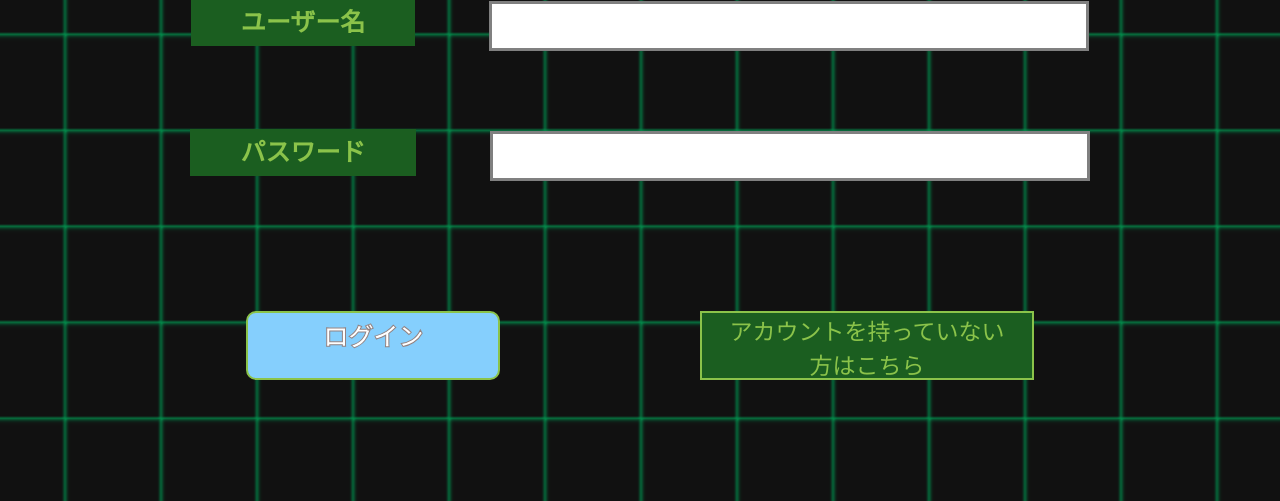
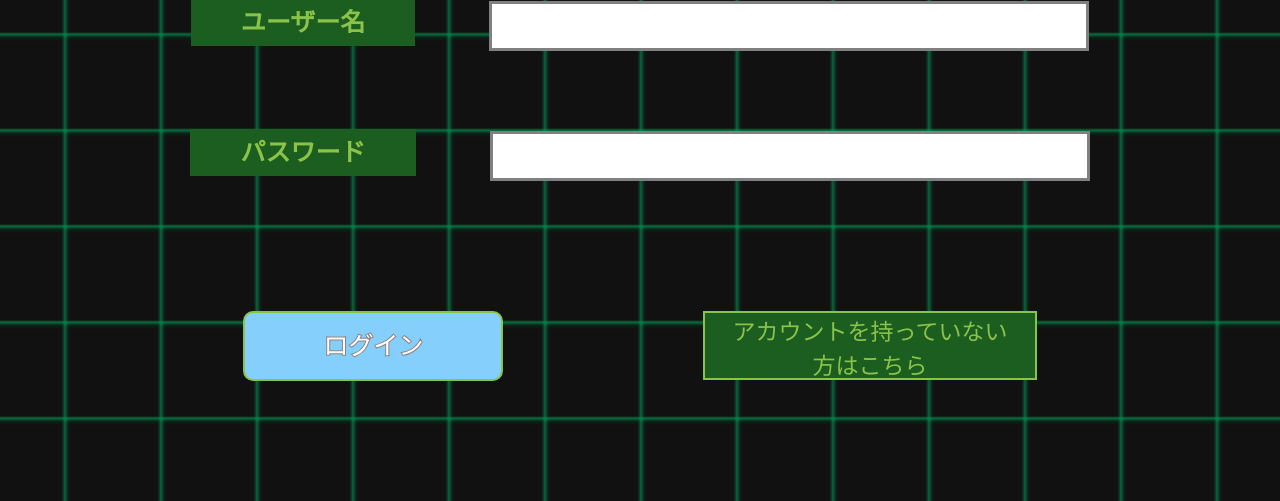
Before and after one commit to yaka2021/S-Learning2024-2, a PHP site: page /2022/login.php in a window 1280 px wide. Shown: the part 253-754 px from the top of the page. Run offline with PHP 8.4, Linux system fonts and the light colour scheme.

Commit message:
ログイン画面修正

```diff
--- a/_css/login.css
+++ b/_css/login.css
@@ -64,8 +64,8 @@ span {
 }
 
 .main-div-div_1-1 {
-  height: 65px;
-  width: 250px;
+  height: 70px;
+  width: 260px;
   margin-right: 200px;
   font-size: 25px;
   text-align: center;
@@ -86,7 +86,12 @@ span {
   text-align: center;
   color: #8bc34a;
   border: 2px solid #8bc34a;
+  text-decoration: none;
   background: #1b5e20;
+}
+
+.Btn_Atag {
+  text-decoration: none;
 }
 
 .main-div_1-4 {
--- a/login.php
+++ b/login.php
@@ -5,6 +5,7 @@
 <main>
             <div class="main-div_mainScreen">
                     <div class="SignIn_main-div"><span>S-learning 2023</span></div>
+                <form action="" method="post">
                   <div class="SignIn_main-div_1-3">
                       <label class="SignIn-main-div-label">ユーザー名</label>
                       <input class="main-div-input" type="text" />
@@ -14,10 +15,10 @@
                       <input class="main-div-input" type="password" />
                   </div>
                   <div class="main-div_1-4">
-                    <div class="main-div-div_1-1"><span>ログイン</span></div>
-                    <div class="main-div-div_1-2">アカウントを持っていない方はこちら</div>
+                      <input type="submit" class="main-div-div_1-1" value="ログイン" />
+                      <a class="Btn_Atag" href=""><div class="main-div-div_1-2">アカウントを持っていない方はこちら</div></a>
                   </div>
+                </form>
             </div>
         </main>
-
 </body>
```
Lines whose indentation alone changed are shown as unchanged.
